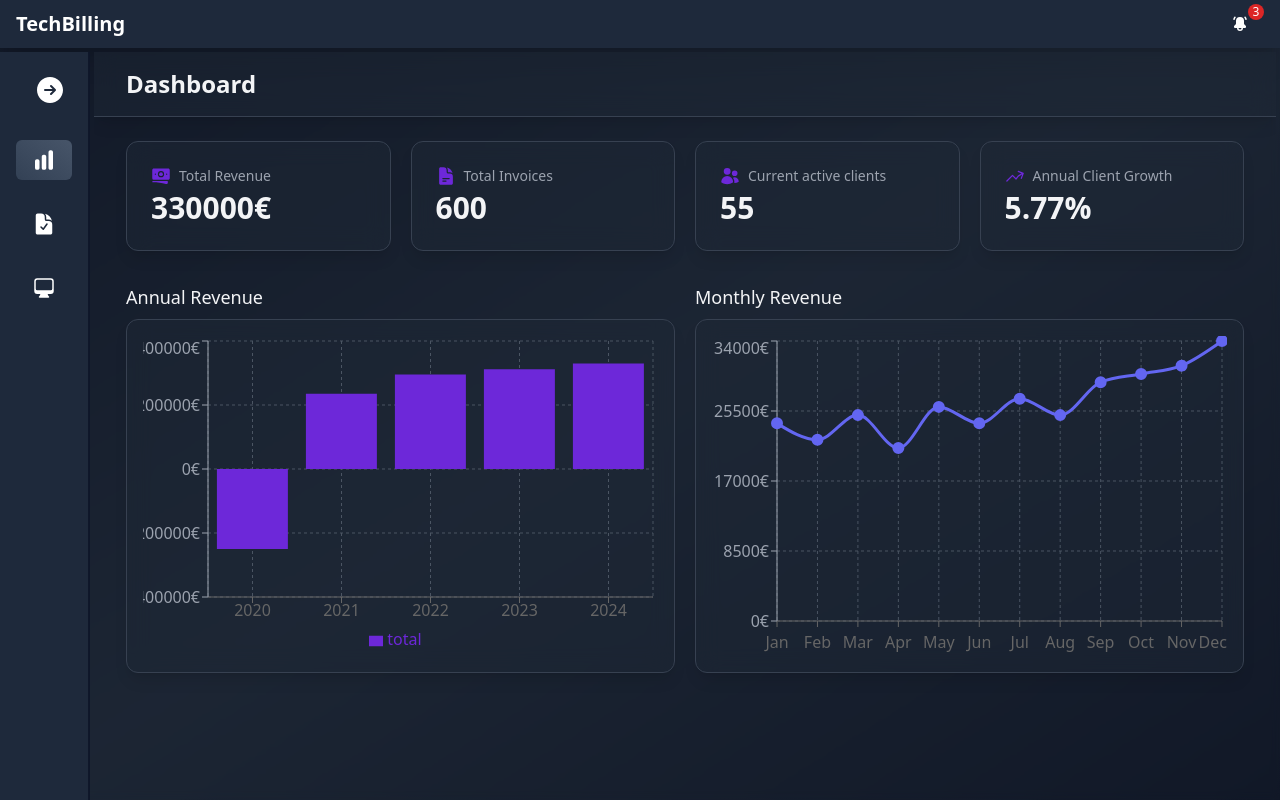
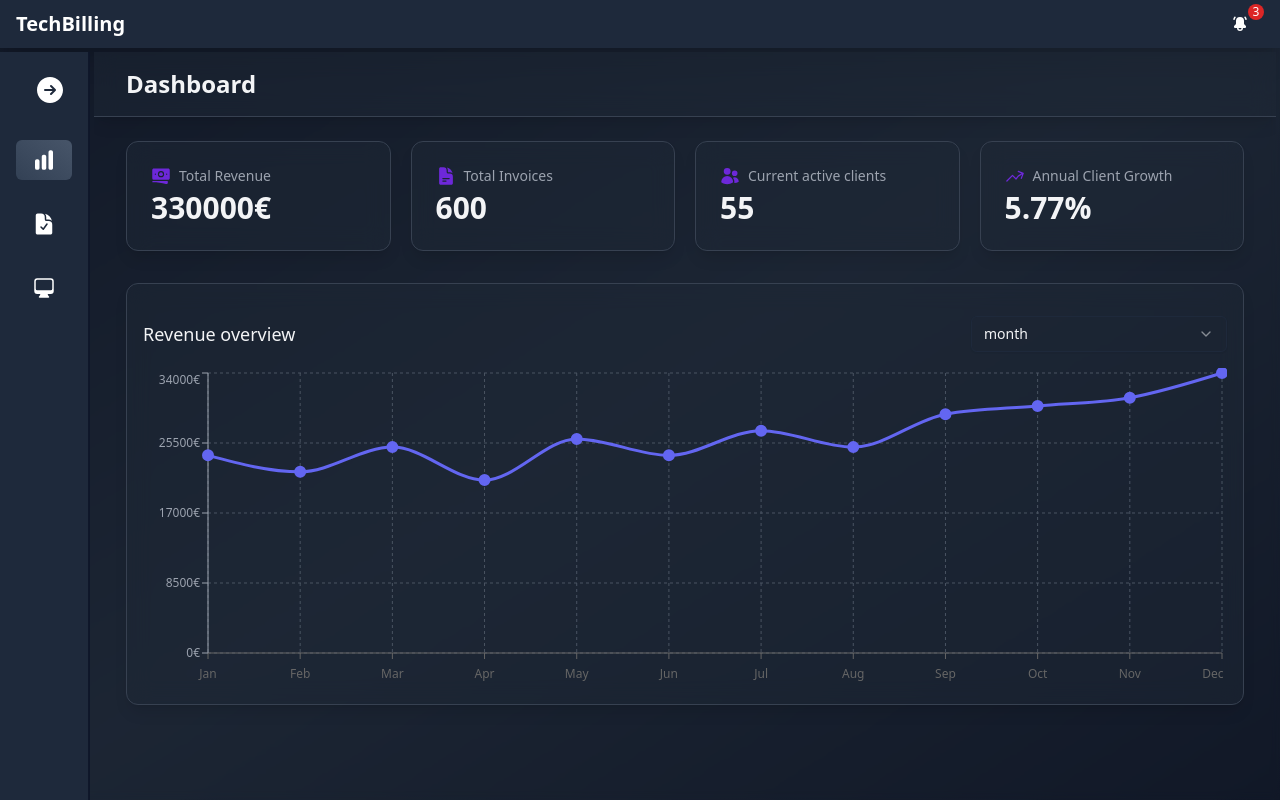
Before and after one commit to RitaLanca/app-billing, a React (Vite) app: page / in a window 1280 px wide. Built offline with nearby package versions, Linux system fonts and the light colour scheme; data requests are answered from the project's data file.

Commit message:
Change dashboard charts to use line chart and dropdown

```diff
--- a/src/components/Charts/DataBarChart.tsx
+++ b/src/components/Charts/DataBarChart.tsx
@@ -1,5 +1,4 @@
 import { CartesianGrid, Bar, BarChart, ResponsiveContainer, Tooltip, XAxis, YAxis, Legend, Cell } from 'recharts'
-import ChartCard from '../ChartCard'
 import { chartProps } from '../../types/charts'
 import CustomAnnualTooltip from './CustomAnnualTooltip'
 
@@ -11,10 +10,8 @@ const DataBarChart = <T,>({
     yAxisTickFormatter
 }: chartProps<T>) => {
   return (
-    <ChartCard>
-        <>
-            <div className='h-80'>
-                <ResponsiveContainer width={'100%'} height={'100%'}>
+    <div className='h-80 w-full'>
+        <ResponsiveContainer width="90%" >
             <BarChart data={dataset}>
                 <CartesianGrid strokeDasharray="3 3" stroke="#4B5563" />
                 <XAxis dataKey={xAxisDataKey} tickFormatter={xAxisTickFormatter} />
@@ -32,6 +29,7 @@ const DataBarChart = <T,>({
                 <Bar
                     dataKey={yAxisDataKey}
                     fill='#6d28d9'
+                    barSize={50}
                 >
                     {
                         dataset?.map((_, index) => (
@@ -42,8 +40,6 @@ const DataBarChart = <T,>({
             </BarChart>
         </ResponsiveContainer>
    </div>
-        </>
-    </ChartCard>
   )
 }
 
--- a/src/components/Charts/DataLineChart.tsx
+++ b/src/components/Charts/DataLineChart.tsx
@@ -1,6 +1,4 @@
-import React from 'react';
 import { CartesianGrid, Line, LineChart, ResponsiveContainer, Tooltip, XAxis, YAxis } from 'recharts'
-import ChartCard from '../ChartCard'
 import { chartProps } from '../../types/charts'
 import CustomMonthlyTooltip from './CustomMonthlyTooltip';
 
@@ -12,9 +10,8 @@ const DataLineChart = <T,>({
     yAxisTickFormatter,
 }: chartProps<T>) => {
   return (
-    <ChartCard>
     <div className='h-80'>
-            <ResponsiveContainer width={'100%'} height={'100%'}>
+        <ResponsiveContainer width={'100%'}>
             <LineChart data={dataset}>
                 <CartesianGrid strokeDasharray="3 3" stroke="#4B5563" />
                 <XAxis
@@ -23,8 +20,13 @@ const DataLineChart = <T,>({
                 interval='preserveStartEnd'
                 minTickGap={-5}
                 tickMargin={10}
+                tick={{fontSize:12}}
                 />
-                    <YAxis stroke="#9ca3af" tickFormatter={yAxisTickFormatter}  />
+                <YAxis
+                stroke="#9ca3af"
+                tickFormatter={yAxisTickFormatter}
+                tick={{fontSize:12}}
+                    />
                 <Tooltip
                     contentStyle={{
                         backgroundColor:"rgba(31,41,55,0.8)",
@@ -44,7 +46,6 @@ const DataLineChart = <T,>({
             </LineChart>
         </ResponsiveContainer>
     </div>
-    </ChartCard>
   )
 }
 
--- a/src/components/forms/SelectField.tsx
+++ b/src/components/forms/SelectField.tsx
@@ -9,7 +9,7 @@ interface Option {
 }
 
 interface SelectFieldProps extends React.ComponentProps<typeof Select> {
-    placeholder: string; // Placeholder para o SelectValue
+    placeholder?: string; // Placeholder para o SelectValue
     options: Option[];   // Lista de opções
     className?: string,
   }
--- a/src/containers/MonthlyRevenueChart.tsx
+++ b/src/containers/MonthlyRevenueChart.tsx
@@ -1,4 +1,3 @@
-import React from 'react'
 import DataLineChart from '../components/charts/DataLineChart'
 import { datasetProps, monthlyRevenueProps } from '../types/charts'
 
--- /dev/null
+++ b/src/containers/RevenueChart.tsx
@@ -0,0 +1,62 @@
+import ChartCard from '@/components/ChartCard';
+import DataLineChart from '@/components/charts/DataLineChart';
+import SelectField from '@/components/forms/SelectField'
+import { annualRevenueProps, datasetProps, monthlyRevenueProps } from '@/types/charts';
+import { useState } from 'react'
+
+interface RevenueChartProps {
+    monthlyData: datasetProps<monthlyRevenueProps>;
+    annualData: datasetProps<annualRevenueProps>;
+  }
+
+
+const RevenueChart = ({ monthlyData, annualData }: RevenueChartProps) => {
+    const [selectedOption, setSelectedOption] = useState('month')
+    console.log(selectedOption);
+    const options = [
+        {
+            id:'month',
+            label:'month',
+        },
+        {
+            id:'year',
+            label:'year',
+        }
+    ]
+
+  return (
+    <ChartCard>
+            <div className='flex flex-col sm:flex-row justify-between items-center my-4 gap-2'>
+                <h2 className='font-medium text-lg'>Revenue overview</h2>
+                <div className='w-64'>
+                    <SelectField
+                    options={options}
+                    value={selectedOption}
+                    onValueChange={(v) => setSelectedOption(v)}
+                    />
+                </div>
+        </div>
+        {selectedOption === "month" ? (
+            <DataLineChart
+            dataset={monthlyData}
+            xAxisDataKey="date"
+            yAxisDataKey="value"
+            xAxisTickFormatter={(label) =>
+                new Date(label).toLocaleString("default", { month: "short" })
+            }
+            yAxisTickFormatter={(value) => `${value}€`}
+            />
+            ) : (
+                <DataLineChart
+                dataset={annualData}
+                xAxisDataKey="year"
+                yAxisDataKey="total"
+                xAxisTickFormatter={(label) => label.toString()}
+                yAxisTickFormatter={(value) => `${value}€`}
+                />
+            )}
+    </ChartCard>
+  )
+}
+
+export default RevenueChart
--- a/src/pages/Dashboard.tsx
+++ b/src/pages/Dashboard.tsx
@@ -7,6 +7,7 @@ import AnnualRevenueChart from '../containers/AnnualRevenueChart';
 import { annualRevenueProps, datasetProps } from '../types/charts';
 import MonthlyRevenueChart from '../containers/MonthlyRevenueChart';
 import Page from '../templates/Page';
+import RevenueChart from '@/containers/RevenueChart';
 
 
 
@@ -49,9 +50,8 @@ const Dashboard = () => {
                 />
             </div>
             {/* CHARTS */}
-            <div className='grid md:grid-cols-2 gap-5'>
-                {totalAnnualRevenue && <AnnualRevenueChart data={totalAnnualRevenue} />}
-                {monthlyRevenue && <MonthlyRevenueChart data={monthlyRevenue}/>}
+            <div>
+                <RevenueChart annualData={totalAnnualRevenue} monthlyData={monthlyRevenue}/>
             </div>
     </Page>
  );
```
Lines whose indentation alone changed are shown as unchanged.
